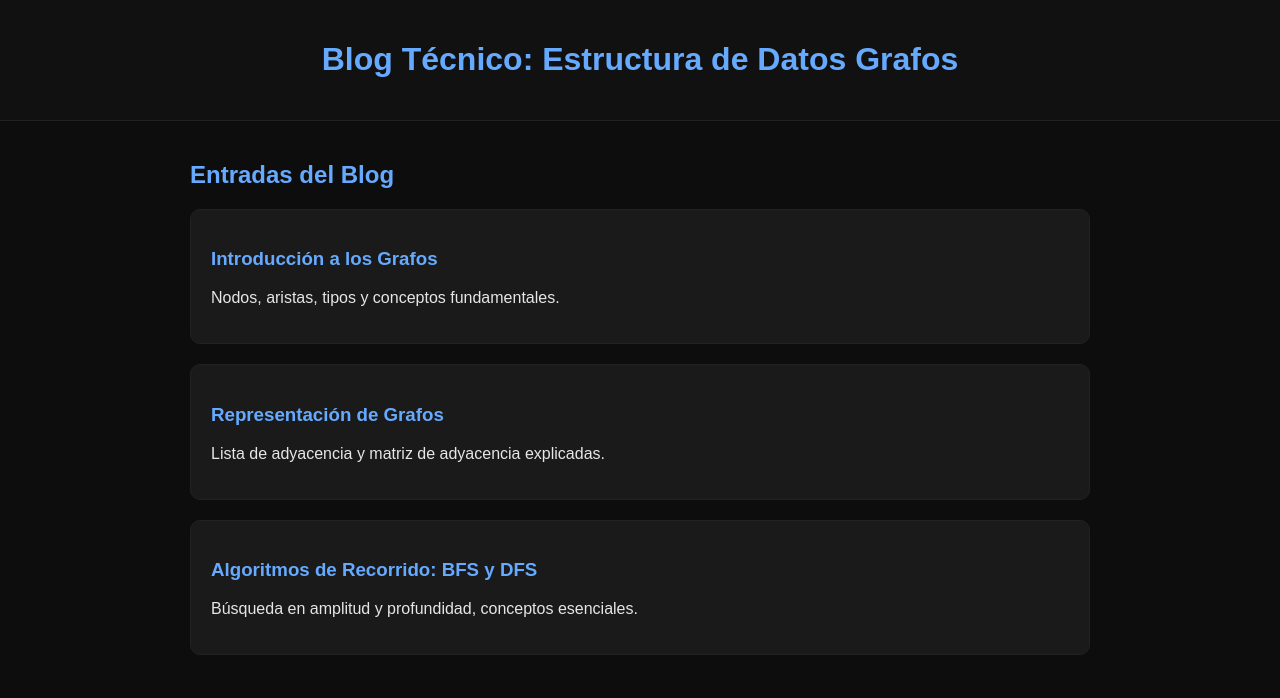
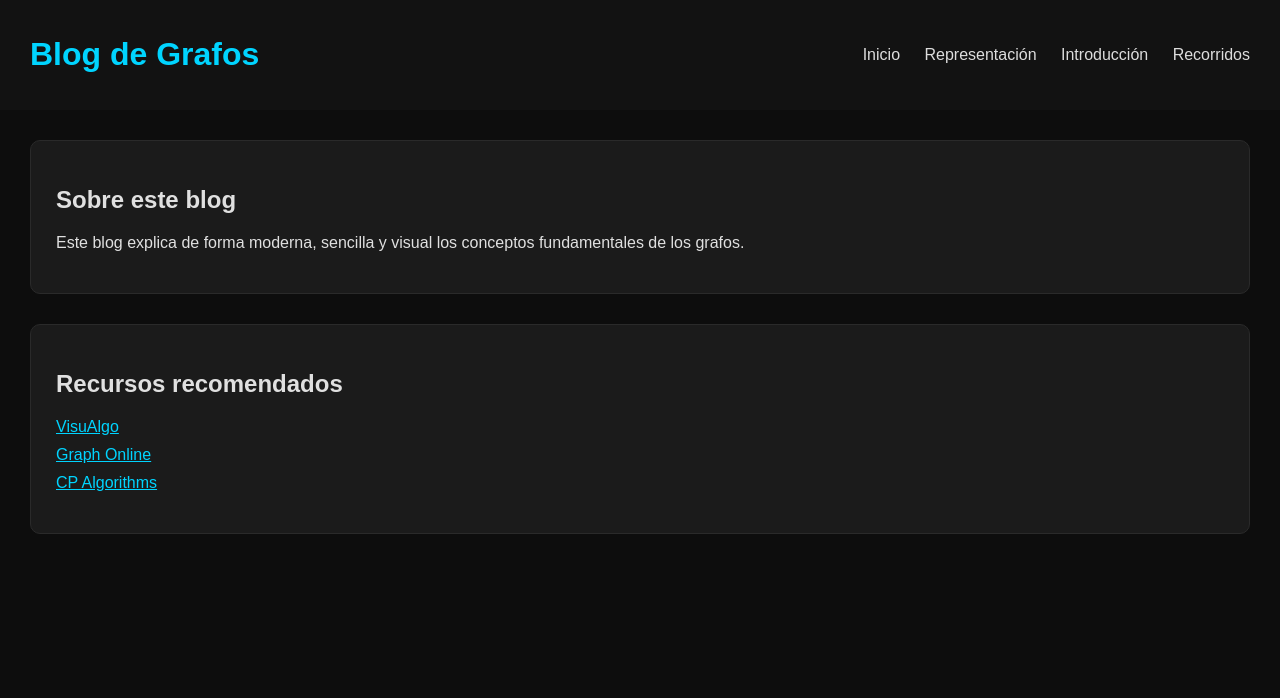
Before and after one commit to ganavarroc-star/blog-grafos, a plain HTML site: page index.html in a window 1280 px wide. Drawn offline with Linux system fonts and the light colour scheme.

Commit message:
Add files via upload

```diff
--- /dev/null
+++ b/css_style.css
@@ -0,0 +1,65 @@
+
+body {
+    background: #0d0d0d;
+    color: #e0e0e0;
+    font-family: Arial, sans-serif;
+    margin:0;
+    padding:0;
+    animation: fadePage 0.5s ease;
+}
+
+.navbar {
+    display:flex;
+    justify-content: space-between;
+    align-items:center;
+    padding:15px 30px;
+    background:#121212;
+    position:sticky;
+    top:0;
+    z-index:10;
+}
+.navbar nav a {
+    color:#ddd;
+    margin-left:20px;
+    text-decoration:none;
+    transition:0.2s;
+}
+.navbar nav a:hover { color:#00d4ff; }
+.logo { color:#00d4ff; font-weight:bold; }
+
+.about, .resources {
+    background:#1b1b1b;
+    padding:25px;
+    margin:30px;
+    border-radius:10px;
+    border:1px solid #2a2a2a;
+}
+
+.resources ul { list-style:none; padding:0; }
+.resources li { margin:10px 0; }
+.resources a { color:#00d4ff; }
+
+.fade-in {
+    opacity:0;
+    transform:translateY(20px);
+    animation: fadeIn 0.8s ease forwards;
+}
+@keyframes fadeIn {
+    to { opacity:1; transform:translateY(0); }
+}
+@keyframes fadePage {
+    from { opacity:0; }
+    to { opacity:1; }
+}
+
+.entry {
+    background:#1b1b1b;
+    padding:20px;
+    margin:20px;
+    border-radius:10px;
+    transition:0.25s;
+}
+.entry:hover {
+    transform:translateY(-5px);
+    box-shadow:0 8px 20px rgba(255,255,255,0.1);
+}
--- a/index.html
+++ b/index.html
@@ -1,33 +1,37 @@
 
 <!DOCTYPE html>
-<html lang="es">
+<html>
 <head>
-<meta charset="UTF-8">
-<title>Blog Técnico sobre Grafos</title>
-<link rel="stylesheet" href="css/style.css">
+    <meta charset="UTF-8">
+    <title>Blog de Grafos</title>
+    <link rel="stylesheet" href="../css_style.css">
+    <link rel="stylesheet" href="css_style.css">
 </head>
 <body>
-<header>
-<h1>Blog Técnico: Estructura de Datos Grafos</h1>
+
+<header class="navbar">
+    <h1 class="logo">Blog de Grafos</h1>
+    <nav>
+        <a href="index.html">Inicio</a>
+        <a href="posts/representacion-grafos.html">Representación</a>
+        <a href="posts/introduccion-grafos.html">Introducción</a>
+        <a href="posts/algoritmos-recorrido.html">Recorridos</a>
+    </nav>
 </header>
-<div class="container">
-<h2>Entradas del Blog</h2>
 
-<div class="post-card">
-<h3><a href="posts/introduccion-grafos.html">Introducción a los Grafos</a></h3>
-<p>Nodos, aristas, tipos y conceptos fundamentales.</p>
-</div>
+<section class="about fade-in">
+    <h2>Sobre este blog</h2>
+    <p>Este blog explica de forma moderna, sencilla y visual los conceptos fundamentales de los grafos.</p>
+</section>
 
-<div class="post-card">
-<h3><a href="posts/representacion-grafos.html">Representación de Grafos</a></h3>
-<p>Lista de adyacencia y matriz de adyacencia explicadas.</p>
-</div>
+<section class="resources fade-in">
+    <h2>Recursos recomendados</h2>
+    <ul>
+        <li><a target="_blank" href="https://visualgo.net/en">VisuAlgo</a></li>
+        <li><a target="_blank" href="https://graphonline.ru/en/">Graph Online</a></li>
+        <li><a target="_blank" href="https://cp-algorithms.com/">CP Algorithms</a></li>
+    </ul>
+</section>
 
-<div class="post-card">
-<h3><a href="posts/algoritmos-recorrido.html">Algoritmos de Recorrido: BFS y DFS</a></h3>
-<p>Búsqueda en amplitud y profundidad, conceptos esenciales.</p>
-</div>
-
-</div>
 </body>
 </html>
```
